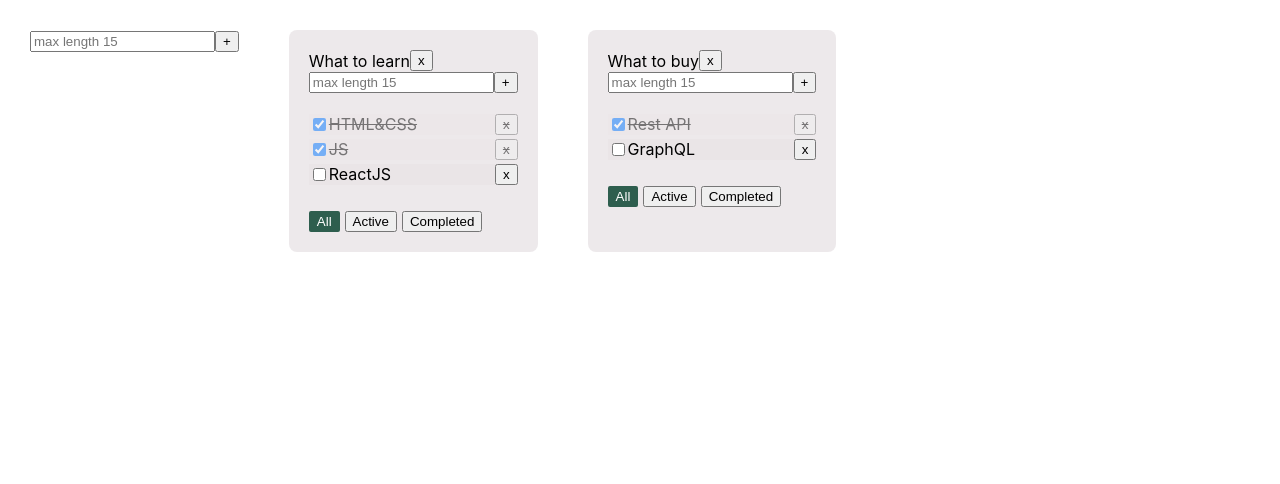
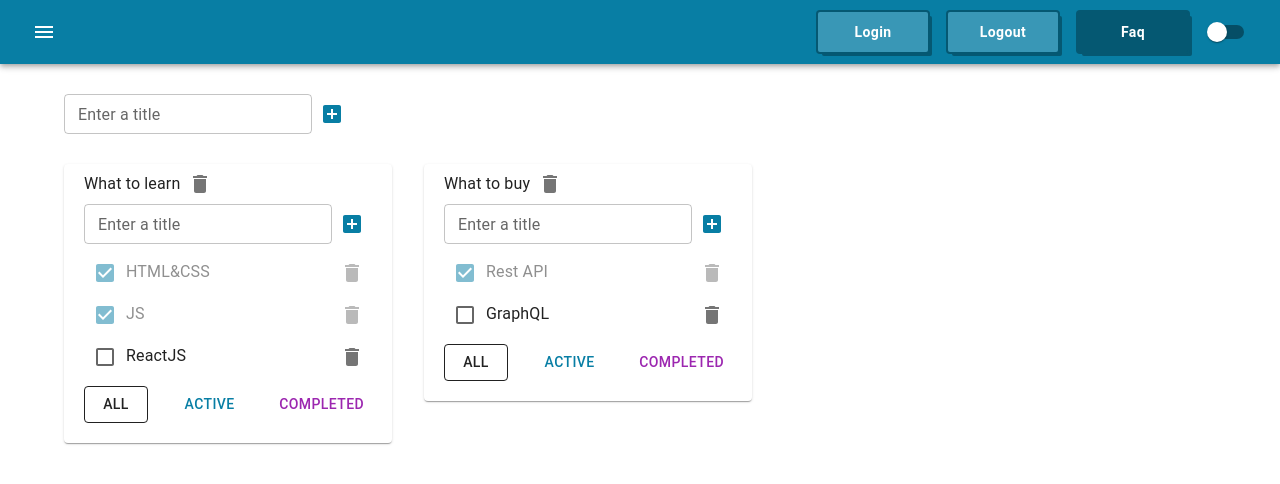
Before and after one commit to DubavetsOlga/todolist, a React (Create React App) app: page / in a window 1280 px wide. Shown: the top 484 px of the page. Built offline with nearby package versions, Linux system fonts and the light colour scheme.

Commit message:
Added MUI components

```diff
--- a/src/AddItemForm.tsx
+++ b/src/AddItemForm.tsx
@@ -1,4 +1,6 @@
-import { Button } from './Button'
+import TextField from '@mui/material/TextField'
+import AddBoxIcon from '@mui/icons-material/AddBox'
+import IconButton from '@mui/material/IconButton'
 import { ChangeEvent, KeyboardEvent, useState } from 'react'
 
 type PropsType = {
@@ -37,17 +39,21 @@ export const AddItemForm = ({ addItem }: PropsType) => {
 
     return (
         <div>
-            <input
+            <TextField
+                label="Enter a title"
+                variant={'outlined'}
                 className={error ? 'error' : ''}
                 value={title}
+                size={'small'}
+                error={!!error}
+                helperText={error}
                 onChange={changeItemHandler}
                 onKeyUp={addItemOnKeyUpHandler}
-                placeholder='max length 15'
-				maxLength={15}
             />
-            <Button title={'+'} onClick={addItemHandler} isDisabled={!isTitleValid}/>
+            <IconButton onClick={addItemHandler} color={'primary'} disabled={!isTitleValid}>
+                <AddBoxIcon />
+            </IconButton>
             {!isTitleValid && <div className={'error-message'}>Max length is 15</div>}
-            {error && <div className={'error-message'}>{error}</div>}
         </div>
     )
 }
--- a/src/App.css
+++ b/src/App.css
@@ -1,69 +1,10 @@
-.App {
-  padding: 30px;
-  display: flex;
-}
-
-.App > div {
-  margin-right: 50px;
-}
-
-/* Todolist */
-
-.todolist {
-  background-color: rgba(219, 211, 216, 0.5);
-  border-radius: 8px;
-  padding: 20px;
-}
-
-.todolist > h3 {
-  margin-top: 0;
-  text-align: center;
-  color: #2e5e4e;
-}
-
-.todolist button + button {
-  margin-left: 5px;
-}
-
-.todolist > ul {
-  list-style: none;
-  padding: 5px 0;
-}
-
-li {
-  display: flex;
-  margin-bottom: 4px;
-  background-color: rgba(219, 211, 216, 0.2);
-}
-
-li:hover {
-  background-color: rgba(219, 211, 216, 0.4);
-}
-
-li span {
-  flex-grow: 1;
-}
-
-.error {
-  border: red 1px solid;
-  outline: none;
-}
-
 .error-message {
   color: red;
   font-size: 12px;
 }
 
-.active-filter {
-  background-color: #2e5e4e;
-  color: white;
-  border-radius: 2px;
-  border: 2px solid #2e5e4e;
-}
-
 .is-done {
   opacity: 0.5;
-  text-decoration: line-through;
 }
 
 .todolist-title-container {
--- a/src/App.tsx
+++ b/src/App.tsx
@@ -3,6 +3,19 @@ import './App.css';
 import {Todolist} from "./Todolist";
 import { v1 } from 'uuid';
 import { AddItemForm } from './AddItemForm';
+import AppBar from '@mui/material/AppBar'
+import Toolbar from '@mui/material/Toolbar'
+import IconButton from '@mui/material/IconButton'
+import MenuIcon from '@mui/icons-material/Menu'
+import Container from '@mui/material/Container';
+import Paper from '@mui/material/Paper';
+import Grid from '@mui/material/Grid2';
+import { MenuButton } from './MenuButton';
+import { createTheme, ThemeProvider } from '@mui/material/styles';
+import Switch from '@mui/material/Switch'
+import CssBaseline from '@mui/material/CssBaseline'
+
+type ThemeMode = 'dark' | 'light'
 
 type TodolistType = {
 	id: string
@@ -84,11 +97,48 @@ function App() {
 		setTodolists(todolists.map(tl => (tl.id === todolistId ? { ...tl, title } : tl)));
 	}
 
+	const [themeMode, setThemeMode] = useState<ThemeMode>('light')
+
+	const theme = createTheme({
+		palette: {
+			mode: themeMode === 'light' ? 'light' : 'dark',
+			primary: {
+				main: '#087EA4',
+			},
+		},
+	})
+
+	const changeModeHandler = () => {
+		setThemeMode(themeMode == 'light' ? 'dark' : 'light')
+	}
+
 	return (
-		<div className="App">
+		<div>
+			<ThemeProvider theme={theme}>
+				<CssBaseline />
+				<AppBar position="static" sx={{ mb: '30px' }}>
+					<Toolbar sx={{ display: 'flex', justifyContent: 'space-between' }}>
+						<IconButton color="inherit">
+							<MenuIcon />
+						</IconButton>
+						<div>
+							<MenuButton>Login</MenuButton>
+							<MenuButton>Logout</MenuButton>
+							<MenuButton background={theme.palette.primary.dark}>Faq</MenuButton>
+							<Switch color={'default'} onChange={changeModeHandler} />
+						</div>
+					</Toolbar>
+				</AppBar>
+				<Container fixed>
+					<Grid container sx={{ mb: '30px' }}>
 						<AddItemForm addItem={addTodolist} />
+					</Grid>
+					<Grid container spacing={4}>
 						{todolists.map(tl => {
-				return (<Todolist
+							return (
+								<Grid>
+									<Paper sx={{ p: '0 20px 20px 20px' }}>
+										<Todolist
 											key={tl.id}
 											todolistId={tl.id}
 											title={tl.title}
@@ -100,8 +150,12 @@ function App() {
 											updateTask={updateTask}
 											updateTodolist={updateTodolist}
 										/>
-			)})
-			}
+									</Paper>
+								</Grid>
+							)})}
+					</Grid>
+				</Container>
+			</ThemeProvider>
 		</div>
 	);
 }
--- a/src/EditableSpan.tsx
+++ b/src/EditableSpan.tsx
@@ -1,3 +1,4 @@
+import { Input } from "@mui/material"
 import { ChangeEvent, useState } from "react"
 
 type PropsType = {
@@ -25,7 +26,14 @@ export const EditableSpan = ({ value, onChange }: PropsType) => {
     return (
         <>
             {editMode
-                ? <input value={title} onChange={changeTitleHandler} onBlur={deactivateEditModeHandler} autoFocus />
+                ?
+                <Input
+                    value={title}
+                    size={'small'}
+                    onChange={changeTitleHandler}
+                    onBlur={deactivateEditModeHandler}
+                    autoFocus
+                />
                 : <span onDoubleClick={activateEditModeHandler}>{value}</span>
             }
         </>
--- /dev/null
+++ b/src/MenuButton.tsx
@@ -0,0 +1,18 @@
+import { styled } from '@mui/material/styles'
+import Button from '@mui/material/Button'
+
+type MenuButtonProps = {
+    background?: string
+}
+
+export const MenuButton = styled(Button)<MenuButtonProps>(({ background, theme }) => ({
+    minWidth: '110px',
+    fontWeight: 'bold',
+    boxShadow: `0 0 0 2px ${theme.palette.primary.dark}, 4px 4px 0 0 ${theme.palette.primary.dark}`,
+    borderRadius: '2px',
+    textTransform: 'capitalize',
+    margin: '0 10px',
+    padding: '8px 24px',
+    color: theme.palette.primary.contrastText,
+    background: background || theme.palette.primary.light,
+}))
--- /dev/null
+++ b/src/Todolist.styles.ts
@@ -0,0 +1,12 @@
+import { SxProps } from '@mui/material'
+
+export const filterButtonsContainerSx: SxProps = {
+    display: 'flex',
+    justifyContent: 'space-between',
+}
+
+export const getListItemSx = (isDone: boolean): SxProps => ({
+    p: 0,
+    justifyContent: 'space-between',
+    opacity: isDone ? 0.5 : 1,
+})
--- a/src/Todolist.tsx
+++ b/src/Todolist.tsx
@@ -1,9 +1,16 @@
 import { ChangeEvent, useState, KeyboardEvent } from 'react';
 import {TaskType} from "./App";
-import {Button} from "./Button";
 import {useAutoAnimate} from "@formkit/auto-animate/react";
 import { AddItemForm } from './AddItemForm';
 import { EditableSpan } from './EditableSpan';
+import Button from '@mui/material/Button';
+import IconButton from '@mui/material/IconButton'
+import DeleteIcon from '@mui/icons-material/Delete'
+import Checkbox from '@mui/material/Checkbox';
+import List from '@mui/material/List';
+import ListItem from '@mui/material/ListItem';
+import Box from '@mui/material/Box'
+import { filterButtonsContainerSx, getListItemSx } from './Todolist.styles'
 
 type FilterValuesType = 'all' | 'active' | 'completed'
 
@@ -42,7 +49,7 @@ export const Todolist = (props: PropsType) => {
 
 	let filteredTasks = taskFilter();
 
-	const changeFilter = (newFilterValue: FilterValuesType) => {
+	const changeFilterHandler = (newFilterValue: FilterValuesType) => {
 		setFilter(newFilterValue);
 	}
 
@@ -70,43 +77,56 @@ export const Todolist = (props: PropsType) => {
 		<div className="todolist">
 			<div className={'todolist-title-container'}>
 				<EditableSpan value={title} onChange={updateTodolistHandler} />
-				<Button title={'x'} onClick={removeTodolistHandler} />
+				<IconButton onClick={removeTodolistHandler}>
+					<DeleteIcon />
+				</IconButton>
 			</div>
 			<AddItemForm addItem={addTaskCallback} />
 			{
 				filteredTasks.length === 0
 					? <p>No tasks</p>
-					: <ul ref={listRef}>
+					: <List ref={listRef}>
 						{filteredTasks.map((task) => {
 							const changeTaskTitleHandler = (title: string) => {
 								updateTask(todolistId, task.id, title)
 							}
 							return (
-							<li key={task.id} className={task.isDone ? 'is-done' : ''}>
-								<input type="checkbox" checked={task.isDone} onChange={e => changeTaskStatusHandler(task.id, e)}/>
-								<EditableSpan value={task.title} onChange={changeTaskTitleHandler}/>
-								<Button title={'x'} onClick={() => removeTaskHandler(task.id)} />
-							</li>
+							<ListItem key={task.id} sx={getListItemSx(task.isDone)} className={task.isDone ? 'is-done' : ''}
+							>
+								<div>
+									<Checkbox checked={task.isDone} onChange={e => changeTaskStatusHandler(task.id, e)} />
+									<EditableSpan value={task.title} onChange={changeTaskTitleHandler}/>
+								</div>
+								<IconButton onClick={() => removeTaskHandler(task.id)}>
+									<DeleteIcon />
+								</IconButton>
+							</ListItem>
 						)})}
-					</ul>
+					</List>
 			}
-			<div>
+			<Box sx={filterButtonsContainerSx}>
 				<Button
-					className={filter === 'all' ? 'active-filter' : ''}
-					title={'All'}
-					onClick={() => { changeFilter("all") }}
-				/>
+					variant={filter === 'all' ? 'outlined' : 'text'}
+					color={'inherit'}
+					onClick={() => changeFilterHandler('all')}
+				>
+					All
+				</Button>
 				<Button
-					className={filter === 'active' ? 'active-filter' : ''}
-					title={'Active'}
-					onClick={() => { changeFilter("active") }}
-				/>
+					variant={filter === 'active' ? 'outlined' : 'text'}
+					color={'primary'}
+					onClick={() => changeFilterHandler('active')}
+				>
+					Active
+				</Button>
 				<Button
-					className={filter === 'completed' ? 'active-filter' : ''}
-					title={'Completed'}
-					onClick={() => { changeFilter("completed") }}
-				/>
-			</div>
+					variant={filter === 'completed' ? 'outlined' : 'text'}
+					color={'secondary'}
+					onClick={() => changeFilterHandler('completed')}
+				>
+					Completed
+				</Button>
+			</Box>
 		</div>
 	)
 }
```
Lines whose indentation alone changed are shown as unchanged.
